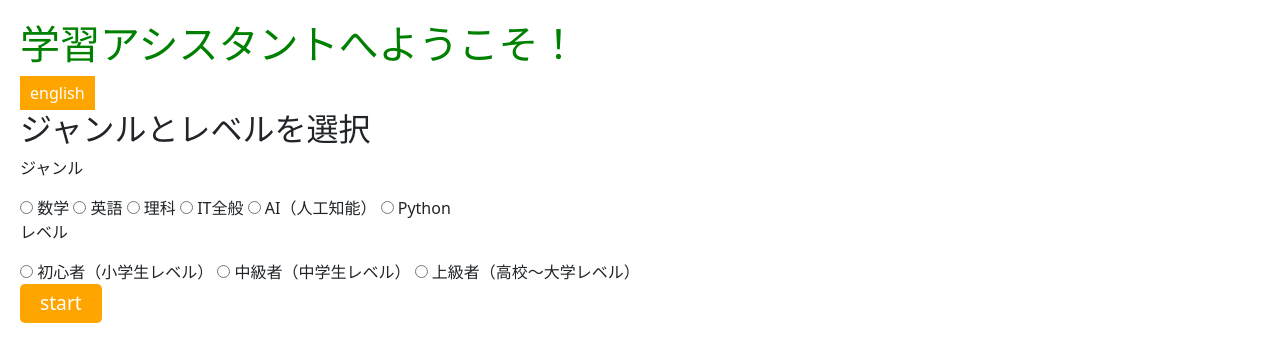
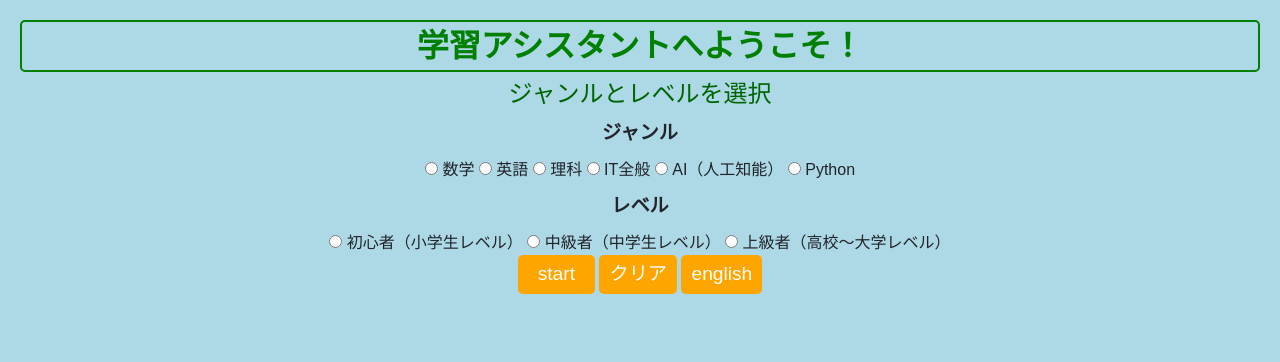
Before and after one commit to lktoby/intern-chatbot, a Flask app: page / in a window 1280 px wide. Shown: the top 362 px of the page. Run offline with Flask 3, Linux system fonts and the light colour scheme.

Commit message:
index css + translate button

```diff
--- a/app.py
+++ b/app.py
@@ -25,6 +25,19 @@ def translate():
                     'LEVEL': backend.LEVEL_EN,
                     'genre_name': 'Genre',
                     'level_name': 'Level',})
+
+
+@app.route("/translate_ja")
+def translate_ja():
+    return jsonify(
+        {"message": "学習アシスタントへようこそ！",
+         "select_title": "ジャンルとレベルを選択",
+         "genre_name": "ジャンル",
+         "level_name": "レベル",
+         "GENRE": backend.GENRE,
+         "LEVEL": backend.LEVEL,
+        }
+    )
 
 
 # 学習開始
--- a/static/index.js
+++ b/static/index.js
@@ -1,14 +1,17 @@
 document.addEventListener('DOMContentLoaded', function () {
     const btn = document.getElementById('translate-button');
+    let isEnglish = false;
     btn.addEventListener('click', function () {
-        // send request to flask /translate endpoint
-        fetch('/translate')
+        document.getElementById('choice').textContent = '';
+        const endpoint = isEnglish ? '/translate_ja' : '/translate';
+        fetch(endpoint)
             .then(response => response.json())
             .then(data => {
                 document.getElementById('message').textContent = data.message;
                 document.getElementById('select-title').textContent = data.select_title;
                 document.getElementById('genre-name').textContent = data.genre_name;
                 document.getElementById('level-name').textContent = data.level_name;
+                document.getElementById('reset-button').textContent = isEnglish ? 'クリア' : 'clear';
                 const genreLabels = document.querySelectorAll('input[name="genre"]');
                 Object.values(data.GENRE).forEach((label, i) => {
                     if (genreLabels[i].nextSibling && genreLabels[i].nextSibling.nodeType === Node.TEXT_NODE) {
@@ -21,18 +24,31 @@ document.addEventListener('DOMContentLoaded', function () {
                         levelLabels[i].nextSibling.nodeValue = ' ' + label;
                     }
                 });
+                isEnglish = !isEnglish;
+                btn.textContent = isEnglish ? '日本語' : 'english';
             })
             .catch(error => console.error('error:', error));
     });
 
     const form = document.getElementById('select-form');
     form.addEventListener('submit', function (event) {
+        choice.textContent = '';
         const genreChecked = document.querySelector('input[name="genre"]:checked');
         const levelChecked = document.querySelector('input[name="level"]:checked');
         if (!genreChecked || !levelChecked) {
             event.preventDefault();
             const choice = document.getElementById('choice');
-            choice.textContent = 'ジャンルとレベルの両方を選択してください。';
+            choice.textContent = isEnglish
+            ? 'ジャンルとレベルを両方選択してください。'
+            : 'Please select both genre and level.';
         }
     });
+
+    const reset = document.getElementById('reset-button');
+    reset.addEventListener('click', function () {
+        const genreRadios = document.querySelectorAll('input[name="genre"]');
+        genreRadios.forEach(radio => radio.checked = false);
+        const levelRadios = document.querySelectorAll('input[name="level"]');
+        levelRadios.forEach(radio => radio.checked = false);
+    });
 });
--- a/static/style.css
+++ b/static/style.css
@@ -9,6 +9,17 @@ body {
 h1 {
     color: darkblue;
     font-size: 2em;
+}
+
+h2 {
+    color: darkgreen;
+    font-size: 1.5em;
+}
+
+.names {
+    font-weight: bold;
+    font-size: 1.2em;
+    margin: 10px 0;
 }
 
 button {
@@ -37,4 +48,8 @@ button:hover {
 
 #message {
     color: green;
+    font-weight: bolder;
+    padding: 5px 10px;
+    border: 2px solid green;
+    border-radius: 5px;
 }
--- a/templates/chat.html
+++ b/templates/chat.html
@@ -3,8 +3,8 @@
 <head>
     <meta charset="UTF-8">
     <title>学習支援アプリ - チャット</title>
-    <link rel="stylesheet" href="/static/style.css">
     <link href="https://cdn.jsdelivr.net/npm/bootstrap@5.3.8/dist/css/bootstrap.min.css" rel="stylesheet" integrity="sha384-sRIl4kxILFvY47J16cr9ZwB07vP4J8+LH7qKQnuqkuIAvNWLzeN8tE5YBujZqJLB" crossorigin="anonymous">
+    <link rel="stylesheet" href="{{ url_for('static', filename='style.css') }}">
     <script src="/static/script.js" defer></script>
     <script id="MathJax-script" async src="https://cdn.jsdelivr.net/npm/mathjax@4/tex-mml-chtml.js"></script>
 </head>
--- a/templates/index.html
+++ b/templates/index.html
@@ -3,32 +3,31 @@
     <head>
         <meta charset="UTF-8">
         <meta name="viewport" content="width=device-width, initial-scale=1.0">
-        <link rel="stylesheet" href="static/style.css">
         <link href="https://cdn.jsdelivr.net/npm/bootstrap@5.3.8/dist/css/bootstrap.min.css" rel="stylesheet" integrity="sha384-sRIl4kxILFvY47J16cr9ZwB07vP4J8+LH7qKQnuqkuIAvNWLzeN8tE5YBujZqJLB" crossorigin="anonymous">
+        <link rel="stylesheet" href="{{ url_for('static', filename='style.css') }}">
         <title>学習アシスタントアプリ</title>
     </head>
     <body>
         <h1 id='message'>{{ message }}</h1>
-        <button id='translate-button'>english</button>
-
         <div>
             <h2 id='select-title'>{{ select_title }}</h2>
             <form id="select-form" method='post' action='/start'>
-                <p id="genre-name">{{ genre_name }} </p>
+                <p id="genre-name" class="names">{{ genre_name }} </p>
                 {% for key, value in GENRE.items() %}
                 <input type="radio" name='genre' value="{{ key }}"> {{ value }}
                 {% endfor %}
                 <br>
-                <p id="level-name"> {{ level_name }} </p>
+                <p id="level-name"class="names"> {{ level_name }} </p>
                 {% for key, value in LEVEL.items() %}
                 <input type="radio" name="level" value="{{ key }}"> {{ value }}
                 {% endfor %}
                 <br>
                 <input type="submit" value="start">
+                <button id='reset-button' type="reset">クリア</button>
+                <button id='translate-button' type="button">english</button>
             </form>
             <p id="choice">{{ choice }}</p>
         </div>
-
         <script src="{{ url_for('static', filename='index.js') }}"></script>
     </body>
 </html>
```
